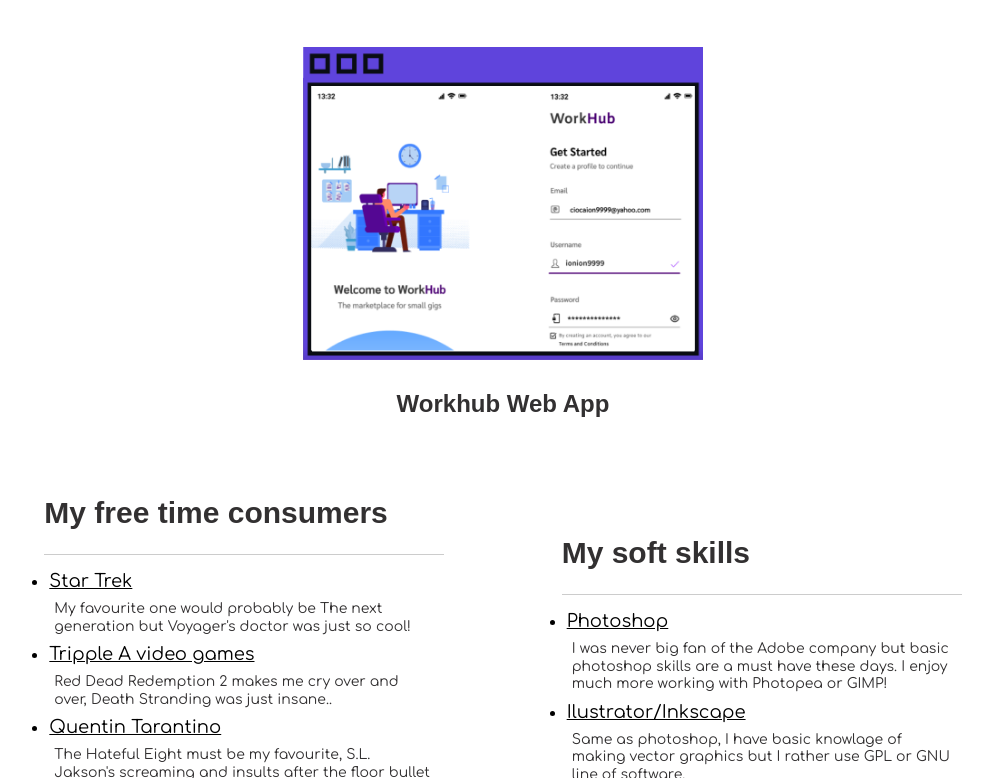
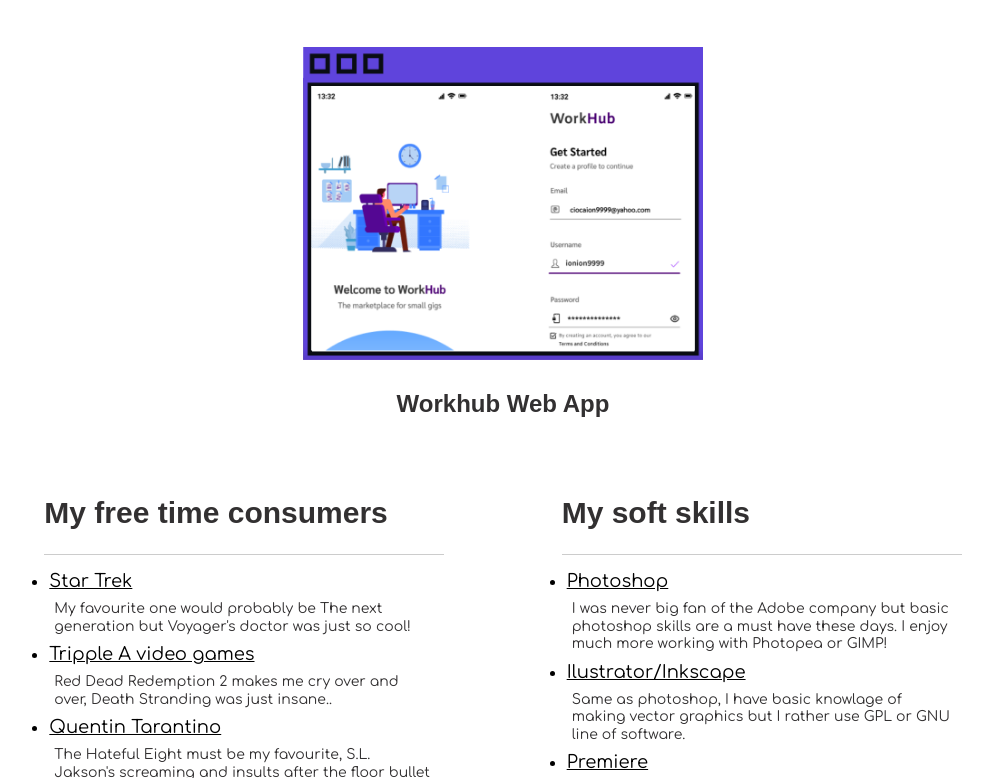
Before and after one commit to JRoshthen1/portfolio, a plain HTML site: page index.html in a window 1280 px wide. Shown: the part 1742-2520 px from the top of the page, without its empty margins (137-1130 px from the left). Drawn offline with nearby package versions, Linux system fonts and the light colour scheme; a web font is replaced by a local one.

Commit message:
soft skills padding correction

```diff
--- a/css/styles.css
+++ b/css/styles.css
@@ -452,6 +452,9 @@
         width: 400px;
     }
 
+    .ss-mobile{
+        padding-top: 0px;
+    }
 }
 
 
```
